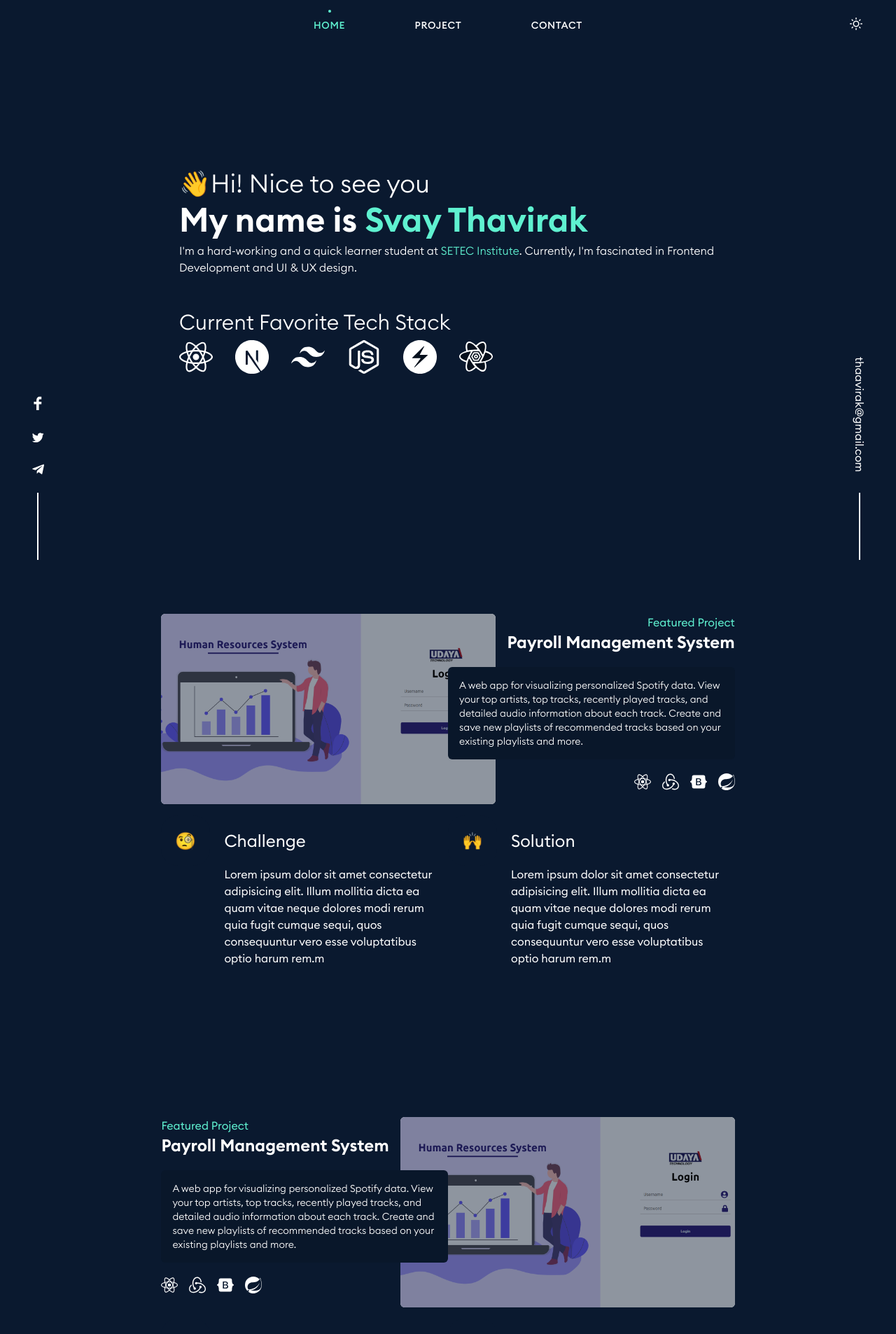
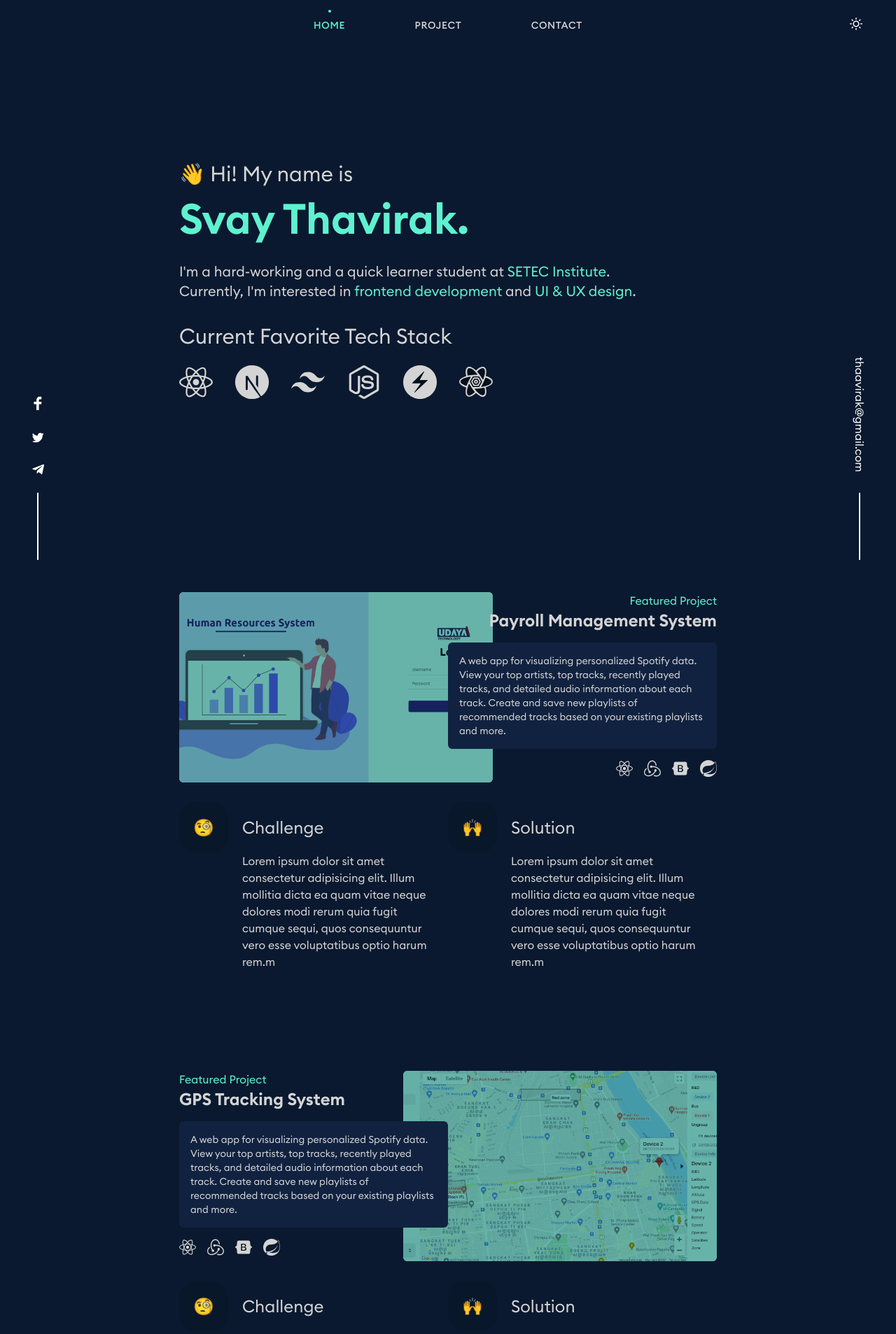
Before and after one commit to thavirak-svay/portfolio, a Next.js app: page / in a window 1280 px wide. Shown: the top 1906 px of the page at 70% size. Built offline with nearby package versions, Linux system fonts and the light colour scheme.

Commit message:
feat:add contact

```diff
--- a/components/Nav.jsx
+++ b/components/Nav.jsx
@@ -1,7 +1,7 @@
 import * as React from "react";
 import { FiMoon, FiSun } from "react-icons/fi";
 import { useTheme } from "next-themes";
-import { Menu, Transition } from "@headlessui/react";
+import { Menu } from "@headlessui/react";
 import { HiX, HiMenu } from "react-icons/hi";
 import { motion } from "framer-motion";
 import { useWindowScroll, usePrevious } from "react-use";
@@ -31,16 +31,17 @@ export default function Nav() {
 		<Menu
 			as="header"
 			id="navbar"
-			className={`fixed w-full border-b-2 ${y !== 0 ? "border-gray-800 dark:border-white" : "border-transparent dark:border-transparent"} z-20 top-0 ${
-				previousY >= y || y === 0 ? "top-0" : "top-[-70px]"
-			} transition-all h-[60px] md:h-[70px] bg-sand-200 dark:bg-darkBlue-500`}
+			style={{ transitionProperty: "top,border-color" }}
+			className={`fixed w-full border-b-2 h-[60px] duration-300 md:h-[70px] bg-sand-200 dark:bg-darkBlue-500 ${
+				y !== 0 ? "border-gray-800 dark:border-white" : "border-transparent dark:border-transparent"
+			} z-20 top-0 ${previousY >= y || y === 0 ? "md:top-0" : "md:top-[-70px]"} `}
 		>
 			{({ open }) => (
 				<>
 					<motion.div variants={mobileNavbarContainer} initial="initial" animate="animate" className="flex md:hidden justify-between h-full items-center mx-4">
 						<motion.div variants={navbarItem}>
 							<Menu.Button className="inline-flex items-center justify-center p-2 rounded-md text-blue-700 hover:text-white hover:bg-blue-700 dark:text-white dark:hover:text-gray-800 dark:hover:bg-cyan-500">
-								{open && previousY >= y ? <HiX size={18} aria-hidden="true" /> : <HiMenu size={18} aria-hidden="true" />}
+								{open ? <HiX size={18} aria-hidden="true" /> : <HiMenu size={18} aria-hidden="true" />}
 							</Menu.Button>
 						</motion.div>
 						<motion.button
@@ -60,7 +61,7 @@ export default function Nav() {
 						</motion.button>
 					</motion.div>
 
-					<motion.div variants={navbarContainer} className={`fixed w-full z-30 ${previousY <= y ? "top-[-150px]" : "top-[60px]"}  bg-sand-200 dark:bg-darkBlue-500 duration-100`}>
+					<motion.div className={`fixed w-full z-30 top-[60px] bg-sand-200 dark:bg-darkBlue-500`}>
 						<Menu.Items>
 							<motion.div
 								variants={navbarContainer}
@@ -72,7 +73,7 @@ export default function Nav() {
 									<Menu.Item key={id}>
 										<motion.div variants={mobileNavbarItem} className="flex items-center group">
 											<span
-												className={`rounded-[50%] group-hover:bg-blue-700 dark:group-hover:bg-cyan-500 w-1 h-1 transition duration-200 ${
+												className={`rounded-[50%] group-hover:bg-blue-700 dark:group-hover:bg-cyan-500 w-1 h-1 ${
 													active === id ? "bg-blue-700 dark:bg-cyan-500" : ""
 												}`}
 											/>
@@ -100,9 +101,7 @@ export default function Nav() {
 						{menu.map(({ id, name }) => (
 							<motion.div key={id} variants={navbarItem} className="flex flex-col items-center group">
 								<span
-									className={`rounded-[50%] group-hover:bg-blue-700 dark:group-hover:bg-cyan-500  w-1 h-1 transition duration-200 ${
-										active === id ? "bg-blue-700 dark:bg-cyan-500" : ""
-									}`}
+									className={`rounded-[50%] group-hover:bg-blue-700 dark:group-hover:bg-cyan-500  w-1 h-1 ${active === id ? "bg-blue-700 dark:bg-cyan-500" : ""}`}
 								/>
 
 								<a
--- a/components/ProjectCard.jsx
+++ b/components/ProjectCard.jsx
@@ -8,7 +8,7 @@ export default function ProjectCard({ title, description, tectStacks, imageSrc,
 	return (
 		<div className="grid grid-cols-12 ">
 			<div className={`flex flex-col gap-4 justify-between col-span-full z-[2] row-start-1 p-5 md:p-0 ${alignRight ? "md:col-start-7 md:col-end-[-1]" : "md:col-end-7"} `}>
-				<div className={`${alignRight ? "text-right" : "text-left"}`}>
+				<div className={`${alignRight ? "md:text-right" : "md:text-left"}`}>
 					<motion.p variants={fadeUp} className="text-blue-700 dark:text-cyan-500">
 						Featured Project
 					</motion.p>
@@ -16,43 +16,43 @@ export default function ProjectCard({ title, description, tectStacks, imageSrc,
 						{title}
 					</motion.p>
 				</div>
-				<motion.div variants={fadeUp} className="text-sm md:bg-sand-300 md:dark:bg-darkBlue-600 text-current font-light p-2 md:p-4 rounded-md">
-					{description}
+				<motion.div variants={fadeUp} className={`md:bg-sand-300 md:dark:bg-darkBlue-400 rounded-md`}>
+					<p className={`text-sm p-0.5 md:p-4 text-current`}>{description}</p>
 				</motion.div>
 
-				<motion.div variants={fadeUp} className={`flex gap-4 text-right mb-5 text-gray-800 dark:text-white  ${alignRight ? "self-end" : "self-start"}`}>
+				<motion.div variants={fadeUp} className={`flex gap-4 text-right md:mb-5 self-end ${alignRight ? "md:self-end" : "md:self-start"}`}>
 					{tectStacks.map(({ name, icon }) => (
 						<Tippy
 							key={name}
 							animation="scale-subtle"
 							interactive={true}
 							content={
-								<span className="inline-block p-2 bg-sand-100 dark:text-white dark:bg-darkBlue-500 ring-1 ring-blue-700 dark:ring-cyan-500 rounded-md shadow-md dark:bg-dark">
+								<span className="inline-block p-2 bg-sand-200 dark:bg-darkBlue-500 ring-1 ring-blue-700 dark:ring-cyan-500 rounded-md shadow-md dark:bg-dark">
 									{name}
 								</span>
 							}
 						>
-							<button className="dark:text-white hover:text-blue-700 dark:hover:text-cyan-500">{icon}</button>
+							<button className="hover:text-blue-700 dark:hover:text-cyan-500">{icon}</button>
 						</Tippy>
 					))}
 				</motion.div>
 			</div>
 
 			<motion.div variants={fadeUp} className={`col-span-full row-start-1 ${alignRight ? "md:col-end-8" : "md:col-start-6 md:col-end-[-1]"}`}>
-				<figure className="brightness-90 dark:brightness-50 dark:opacity-50 opacity-10 sm:bg-gray-200 sm:dark:bg-darkBlue-300 md:brightness-100 md:dark:brightness-100 md:opacity-100 md:dark:opacity-90 rounded-md min-h-full md:min-h-[17em] hover:bg-white dark:hover:bg-white duration-300">
-					<Image className="rounded-md mix-blend-multiply object-cover" src={imageSrc} alt="" layout="fill" />
+				<figure className="brightness-75 dark:brightness-50 dark:opacity-20 opacity-10 rounded-md md:bg-blue-200 md:dark:bg-cyan-400 md:brightness-90 md:dark:brightness-100 md:opacity-100 md:dark:opacity-70  min-h-full md:min-h-[17em] hover:bg-white hover:brightness-100 dark:hover:bg-white dark:hover:opacity-100 duration-300 ">
+					<Image className="rounded-md mix-blend-multiply object-cover " src={imageSrc} alt="" layout="fill" />
 				</figure>
 			</motion.div>
 
 			<motion.div variants={fadeUp} className="col-span-12 md:col-span-6 flex py-4">
-				<p className="bg-sand-300 dark:bg-darkBlue-500 text-2xl p-5 rounded-3xl h-[max-content]">🧐</p>
+				<p className="bg-sand-300 dark:bg-darkBlue-600 text-2xl p-5 rounded-3xl h-[max-content]">🧐</p>
 				<blockquote className="p-5">
 					<p className="text-2xl pb-5">Challenge</p>
 					<p>{challenge}</p>
 				</blockquote>
 			</motion.div>
 			<motion.div variants={fadeUp} className="col-span-12 md:col-span-6 flex py-4">
-				<p className="bg-sand-300 dark:bg-darkBlue-500 text-2xl p-5 rounded-3xl h-[max-content]">🙌</p>
+				<p className="bg-sand-300 dark:bg-darkBlue-600 text-2xl p-5 rounded-3xl h-[max-content]">🙌</p>
 				<blockquote className="p-5">
 					<p className="text-2xl pb-5">Solution</p>
 					<p>{solution}</p>
--- a/components/TechStack.jsx
+++ b/components/TechStack.jsx
@@ -9,7 +9,7 @@ export default function TechStack() {
 					key={i}
 					animation="scale-subtle"
 					interactive={true}
-					content={<span className="inline-block p-2 bg-sand-100 dark:bg-darkBlue-500 ring-1 ring-blue-700 dark:ring-cyan-500 rounded-md shadow-md dark:bg-dark">{tech[0]()}</span>}
+					content={<span className="inline-block p-2 bg-sand-200 dark:bg-darkBlue-500 ring-1 ring-blue-700 dark:ring-cyan-500 rounded-md shadow-md dark:bg-dark">{tech[0]()}</span>}
 				>
 					<button className="w-10 h-10 md:w-12 md:h-12 hover:text-blue-700 dark:hover:text-cyan-500">{tech[1]()}</button>
 				</Tippy>
--- a/data/index.js
+++ b/data/index.js
@@ -21,16 +21,16 @@ export const menu = [
 ];
 
 export const greeting = [
-	() => "👋Hi! Nice to see you",
+	() => "👋 Hi! My name is",
 	() => (
 		<>
-			My name is <CustomLink name="Svay Thavirak" />
+			<CustomLink name="Svay Thavirak." />
 		</>
 	),
 	() => (
 		<>
-			I&apos;m a hard-working and a quick learner student at <CustomLink href="https://www.setecu.com/" name="SETEC Institute" />. Currently, I&apos;m fascinated in Frontend Development
-			and UI & UX design.
+			I&apos;m a hard-working and a quick learner student at <CustomLink href="https://www.setecu.com/" name="SETEC Institute" />. Currently,&nbsp;I&apos;m&nbsp;interested&nbsp;in&nbsp;
+			<CustomLink name="frontend development" /> and <CustomLink name="UI & UX design" />.
 		</>
 	),
 ];
@@ -38,7 +38,7 @@ export const greeting = [
 export const socialMedia = [
 	{
 		icon: <TiSocialFacebook size="1.8rem" />,
-		href: "https://www.facebook.com/",
+		href: "https://www.facebook.com/thaavirak",
 	},
 	{
 		icon: <TiSocialTwitter size="1.4rem" />,
@@ -157,6 +157,33 @@ export const projects = [
 		solution: "Lorem ipsum dolor sit amet consectetur adipisicing elit. Illum mollitia dicta ea quam vitae neque dolores modi rerum quia fugit cumque sequi, quos consequuntur vero esse voluptatibus optio harum rem.m",
 	},
 	{
+		title: "GPS Tracking System",
+		description:
+			"A web app for visualizing personalized Spotify data. View your top artists, top tracks, recently played tracks, and detailed audio information about each track. Create and save new playlists of recommended tracks based on your existing playlists and more.",
+		imageSrc: require("@/public/b.png"),
+		tectStacks: [
+			{
+				name: "Create React App",
+				icon: <SiReact size="1.5rem" />,
+			},
+			{
+				name: "Redux Thunk",
+				icon: <SiRedux size="1.5rem" />,
+			},
+			{
+				name: "React Bootstrap",
+				icon: <SiBootstrap size="1.5rem" />,
+			},
+			{
+				name: "Spring Boot",
+				icon: <SiSpring size="1.5rem" />,
+			},
+		],
+		challenge:
+			"Lorem ipsum dolor sit amet consectetur adipisicing elit. Illum mollitia dicta ea quam vitae neque dolores modi rerum quia fugit cumque sequi, quos consequuntur vero esse voluptatibus optio harum rem.m",
+		solution: "Lorem ipsum dolor sit amet consectetur adipisicing elit. Illum mollitia dicta ea quam vitae neque dolores modi rerum quia fugit cumque sequi, quos consequuntur vero esse voluptatibus optio harum rem.m",
+	},
+	{
 		title: "Payroll Management System",
 		description:
 			"A web app for visualizing personalized Spotify data. View your top artists, top tracks, recently played tracks, and detailed audio information about each track. Create and save new playlists of recommended tracks based on your existing playlists and more.",
--- a/pages/index.jsx
+++ b/pages/index.jsx
@@ -6,7 +6,7 @@ import LeftSidebar from "@/components/LeftSidebar";
 import RightSidebar from "@/components/RightSidebar";
 import InView from "@/components/InView";
 import ProjectCard from "@/components/ProjectCard";
-import { greeting, projects } from "@/data";
+import { greeting, projects, email } from "@/data";
 import { container, fadeUp, inView } from "@/utils/framerMotionAnimation";
 import TechStack from "@/components/TechStack";
 
@@ -16,41 +16,40 @@ export default function Index() {
 			<Nav />
 			<LeftSidebar />
 			<motion.div variants={container} initial="initial" animate="animate" className={`flex flex-col w-full justify-center`}>
-				<section id="home" className={`flex justify-center items-center min-h-screen`}>
-					<div className="lg:px-[20%] px-[12%] ">
-						<article className="pb-6">
-							<motion.h2 variants={fadeUp} className="font-light">
+				<section id="home" className={`flex flex-col space-y-4 justify-center min-h-screen lg:mx-[20%] md:mx-[15%] mx-[12%]`}>
+					<motion.h3 variants={fadeUp} className="font-normal">
 						{greeting[0]()}
-							</motion.h2>
-							<motion.h1 variants={fadeUp} className="my-2">
-								{greeting[1]()}
-							</motion.h1>
-							<motion.p className="font-light" variants={fadeUp}>
+					</motion.h3>
+					<motion.h1 variants={fadeUp}>{greeting[1]()}</motion.h1>
+
+					<motion.h5 className="py-2 md:py-4" variants={fadeUp}>
 						{greeting[2]()}
-							</motion.p>
-						</article>
-						<article className="py-6">
-							<motion.h3 variants={fadeUp} className="mb-2 font-light">
-								Current Favorite Tech Stack
+					</motion.h5>
+
+					<motion.h3 variants={fadeUp} className="font-normal">
+						Current&nbsp;Favorite&nbsp;Tech&nbsp;Stack
 					</motion.h3>
 					<motion.div variants={fadeUp}>
 						<TechStack />
 					</motion.div>
-						</article>
-					</div>
 				</section>
-				<section id="project" className={`min-h-screen`}>
+				<section id="project" className={`min-h-screen lg:px-[20%] md:px-[15%] px-[4%]`}>
 					{projects.map(({ ...props }, i) => (
-						<InView key={i} variants={inView} className="lg:pt-[6%] md:py-[8%] lg:px-[18%] md:px-[10%] py-[20%] px-[5%]">
+						<InView key={i} variants={inView} className="lg:pt-[6%] md:py-[8%] py-[20%] ">
 							<ProjectCard alignRight={i % 2 === 0} {...props} />
 						</InView>
 					))}
 				</section>
-				<section id="contact" className={`min-h-screen`}>
-					<div className="lg:pt-[10%] lg:px-[20%] pt-[25%] px-[12%]">
-						<h1 className="">
-							My name is <span className="text-blue-700 dark:text-cyan-500">Svay Thavirak</span>
-						</h1>
+				<section id="contact" className={`flex flex-col space-y-20  justify-center items-center min-h-screen lg:px-[20%] md:px-[15%] px-[4%] text-center`}>
+					<h2>Get In Touch</h2>
+					<h5>Currently, I’m looking for new opportunities, my inbox is always open. Whether you have a question or just want to say hi, I’ll try my best to get back to you!</h5>
+					<div className="space-x-4">
+						<a className="outline-button" href={`mailto:${email}`}>
+							Say Hello
+						</a>
+						<a className="outline-button" href="https://drive.google.com/file/d/1nrRJUhFaDZCSzrz2Yfe5igM2OBsuSDjc/view?usp=sharing" target="_blank" rel="noreferrer">
+							Resume
+						</a>
 					</div>
 				</section>
 			</motion.div>
--- a/styles/globals.css
+++ b/styles/globals.css
@@ -39,23 +39,26 @@ html {
 }
 
 body {
-	@apply font-body relative text-gray-800 dark:text-white bg-sand-200 dark:bg-darkBlue-500 transition;
+	@apply font-body relative text-gray-800 dark:text-gray-300 bg-sand-200 dark:bg-darkBlue-500 transition;
 }
 
 h1 {
-	@apply text-3xl font-semibold md:text-5xl font-heading;
+	@apply text-4xl font-semibold md:text-6xl font-heading;
 }
 
 h2 {
-	@apply text-2xl font-semibold md:text-4xl font-heading;
+	@apply text-3xl font-semibold md:text-4xl font-heading;
 }
 
 h3 {
-	@apply text-xl font-semibold md:text-3xl font-heading;
+	@apply text-2xl font-semibold md:text-3xl font-heading;
 }
 
 h4 {
-	@apply text-lg font-semibold md:text-xl font-heading;
+	@apply text-xl font-semibold md:text-2xl font-heading;
+}
+h5 {
+	@apply text-lg font-normal md:text-xl font-body;
 }
 
 .custom-svg {
@@ -64,3 +67,6 @@ h4 {
 .custom-fill {
 	@apply fill-current text-sand-200 dark:text-darkBlue-800;
 }
+.outline-button {
+	@apply px-6 py-3 text-blue-700 ring-2 ring-blue-700 transition hover:bg-blue-700 hover:bg-opacity-20 dark:text-cyan-500 dark:hover:bg-opacity-20 dark:ring-cyan-500 dark:hover:bg-cyan-500 rounded-sm;
+}
--- a/tailwind.config.js
+++ b/tailwind.config.js
@@ -32,7 +32,7 @@ module.exports = {
 					100: "#e7e8ea",
 					200: "#c2c6cb",
 					300: "#9da3ac",
-					400: "#545e6d",
+					400: "#112240",
 					500: "#0a192f",
 					600: "#09172a",
 					700: "#081323",
```
Lines whose indentation alone changed are shown as unchanged.
